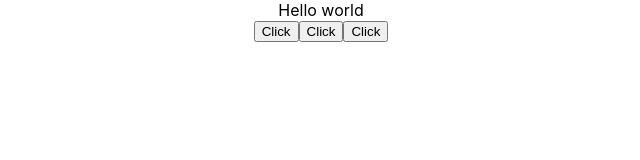
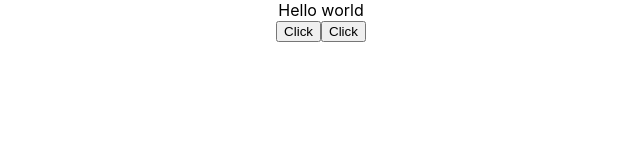
Before and after one commit to prashant-malla/react-learning-codevolution, a React (Create React App) app: page / in a window 1280 px wide. Shown: the top 160 px of the page, without its empty margins (319-959 px from the left). Built offline with nearby package versions, Linux system fonts and the light colour scheme.

Commit message:
initial commit

```diff
--- a/src/components/EventBind.js
+++ b/src/components/EventBind.js
@@ -18,7 +18,7 @@ class EventBind extends Component {
                 <div>{this.state.message}</div>
                 <button onClick={() => this.handleClick()}>Click</button>
                 <button onClick={this.handleClick.bind(this)}>Click</button>
-                <button onClick={this.handleClick}>Click</button>
+                {/* <button onClick={this.handleClick}>Click</button> */}
             </div>
         )
     }
```
Also changed, not shown: src/App.js (+6 -6 lines).
